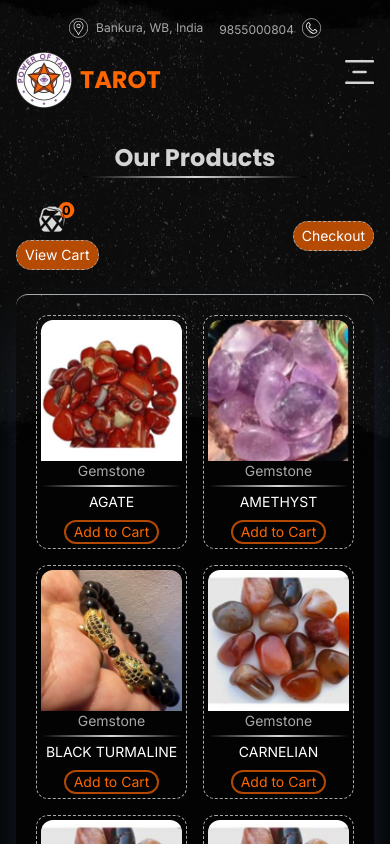
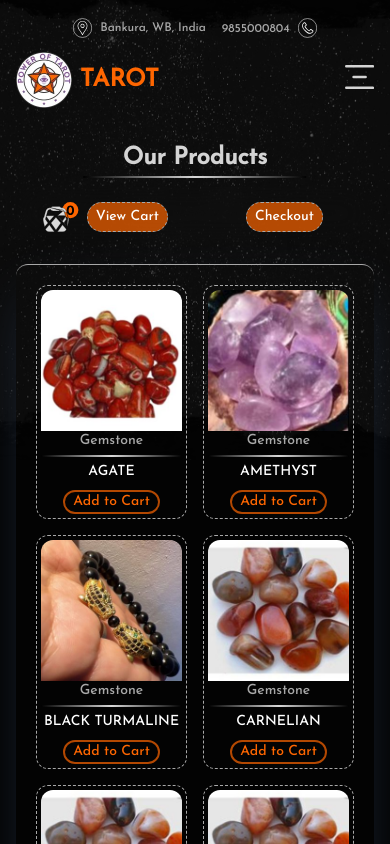
Before and after one commit to saju544/tarot_project, a SvelteKit app in the folder code/: page /shop in a window 390 px wide. Shown: the top 844 px of the page. Built offline with nearby package versions, Linux system fonts and the light colour scheme.

Commit message:
font and cart update

```diff
--- a/code/src/app.css
+++ b/code/src/app.css
@@ -10,6 +10,7 @@
   body {
     background-color: #030303;
     line-height: 1.5;
+    font-family: 'Josefin Sans', sans-serif;
     /* scroll-behavior: smooth; */
     /* overflow-x: hidden; */
   }
@@ -19,27 +20,27 @@
   }
 
   .head {
-    font-family: 'Poppins', sans-serif;
+    font-family: 'Josefin Sans', sans-serif;
     font-weight: 700;
     font-size: 2rem;
     color: #d4d4d4;
   }
 
   .para {
-    font-family: 'Inter', sans-serif;
+    font-family: 'Josefin Sans', sans-serif;
     font-size: 1rem;
     color: #ffffff;
   }
   @media (max-width: 768px) {
     .head {
-      font-family: 'Poppins', sans-serif;
+      font-family: 'Josefin Sans', sans-serif;
       font-weight: 700;
       font-size: 1.5rem;
       color: #d4d4d4;
     }
 
     .para {
-      font-family: 'Inter', sans-serif;
+      font-family: 'Josefin Sans', sans-serif;
       font-size: 0.875rem;
       color: #ffffff;
     }
--- a/code/src/app.html
+++ b/code/src/app.html
@@ -6,8 +6,12 @@
     <meta name="viewport" content="width=device-width" />
     <link rel="preconnect" href="https://fonts.googleapis.com" />
     <link rel="preconnect" href="https://fonts.gstatic.com" crossorigin />
+    <!-- <link
+      href="https://fonts.googleapis.com/css2?family=Inter&family=Poppins:wght@700&display=swap"
+      rel="stylesheet" /> -->
+
     <link
-      href="https://fonts.googleapis.com/css2?family=Inter&family=Poppins:wght@700&display=swap"
+      href="https://fonts.googleapis.com/css2?family=Josefin+Sans:wght@300;500&display=swap"
       rel="stylesheet" />
     %sveltekit.head%
   </head>
--- a/code/src/lib/component/Header.svelte
+++ b/code/src/lib/component/Header.svelte
@@ -46,7 +46,7 @@
           class="h-14 object-contain" />
       </div>
 
-      <div class="flex w-full items-center justify-center  gap-4   md:hidden">
+      <div class="flex  w-full items-center justify-center  gap-4   md:hidden">
         <div class="flex items-center gap-2">
           <img class="h-5" loading="lazy" src={map} alt="map icon" />
           <div>
--- a/code/src/lib/component/Nav.svelte
+++ b/code/src/lib/component/Nav.svelte
@@ -16,7 +16,7 @@
 </script>
 
 <button
-  class="absolute -top-[5rem]  right-0 z-50 col-start-1  col-end-13 mt-8 h-6 justify-self-center md:hidden"
+  class="absolute -top-[4.7rem]  right-0 z-50 col-start-1  col-end-13 mt-8 h-6 justify-self-center md:hidden"
   on:click={() => (isOpen = !isOpen)}>
   <svg
     height="100%"
--- a/code/src/routes/(app)/shop/+page.svelte
+++ b/code/src/routes/(app)/shop/+page.svelte
@@ -7,6 +7,7 @@
   import Section from '$lib/component/Section.svelte'
   import { products } from '$lib/shop_product/product'
   import starSky from '../../../assets/image/start_sky.webp'
+  import astroEye from '../../../assets/image/astro_eye.webp'
 </script>
 
 <title>Geetanjali Sharma | Our Products</title>
@@ -34,8 +35,8 @@
 
   <Section>
     <div
-      class="sticky top-4 z-50  col-start-1   col-end-13 mt-4 flex  items-center justify-between  2xl:px-4">
-      <div class="flex  flex-col items-center gap-2   xl:-ml-10 2xl:-ml-20 ">
+      class="sticky top-0 z-50  col-start-1  col-end-13 grid grid-cols-2 items-center justify-between  justify-items-center  pt-4 pb-2  backdrop-blur-lg md:grid-cols-3">
+      <div class="flex  items-center gap-2 ">
         <svg
           class=""
           height="30"
@@ -57,18 +58,21 @@
             stroke="black"
             stroke-width="0.801265" />
         </svg>
+
         <button
           class="para rounded-full border border-dashed border-dark bg-orange bg-opacity-70 px-2 py-1 text-sm md:text-base"
           >View Cart</button>
       </div>
 
+      <img class="hidden h-10 object-contain  md:block" src={astroEye} alt="" />
+
       <button
-        class="para rounded-full   border border-dashed border-dark bg-orange bg-opacity-70 px-2 py-1 text-sm md:text-base xl:-mr-10  2xl:-mr-20"
+        class="para rounded-full   border border-dashed border-dark bg-orange bg-opacity-70 px-2 py-1 text-sm md:text-base "
         >Checkout</button>
     </div>
 
     <div
-      class="shop col-start-1 col-end-13 mt-2  grid  rounded-xl  border-t border-dark p-5  shadow-2xl shadow-slate-800 md:my-10 md:gap-y-12 md:gap-x-4 md:p-10 ">
+      class="shop col-start-1 col-end-13 mt-2 grid  rounded-xl  border-t  border-dark p-5 shadow-2xl  shadow-slate-800 md:my-10 md:mt-0 md:gap-y-12 md:gap-x-4 md:p-10 ">
       {#each $products as product (product.name)}
         <Product
           image={product.image}
--- a/code/tailwind.config.cjs
+++ b/code/tailwind.config.cjs
@@ -10,8 +10,8 @@ module.exports = {
         dark: '#A8A8A8'
       },
       fontFamily: {
-        poppins: ['Poppins', 'sans-serif'],
-        inter: ['Inter', 'sans-serif']
+        poppins: ['Josefin Sans', 'sans-serif'],
+        inter: ['Josefin Sans', 'sans-serif']
       },
       backgroundImage: {
         'astrologer-hero': "url('src/assets/image/astrologer-hero.webp')",
```
